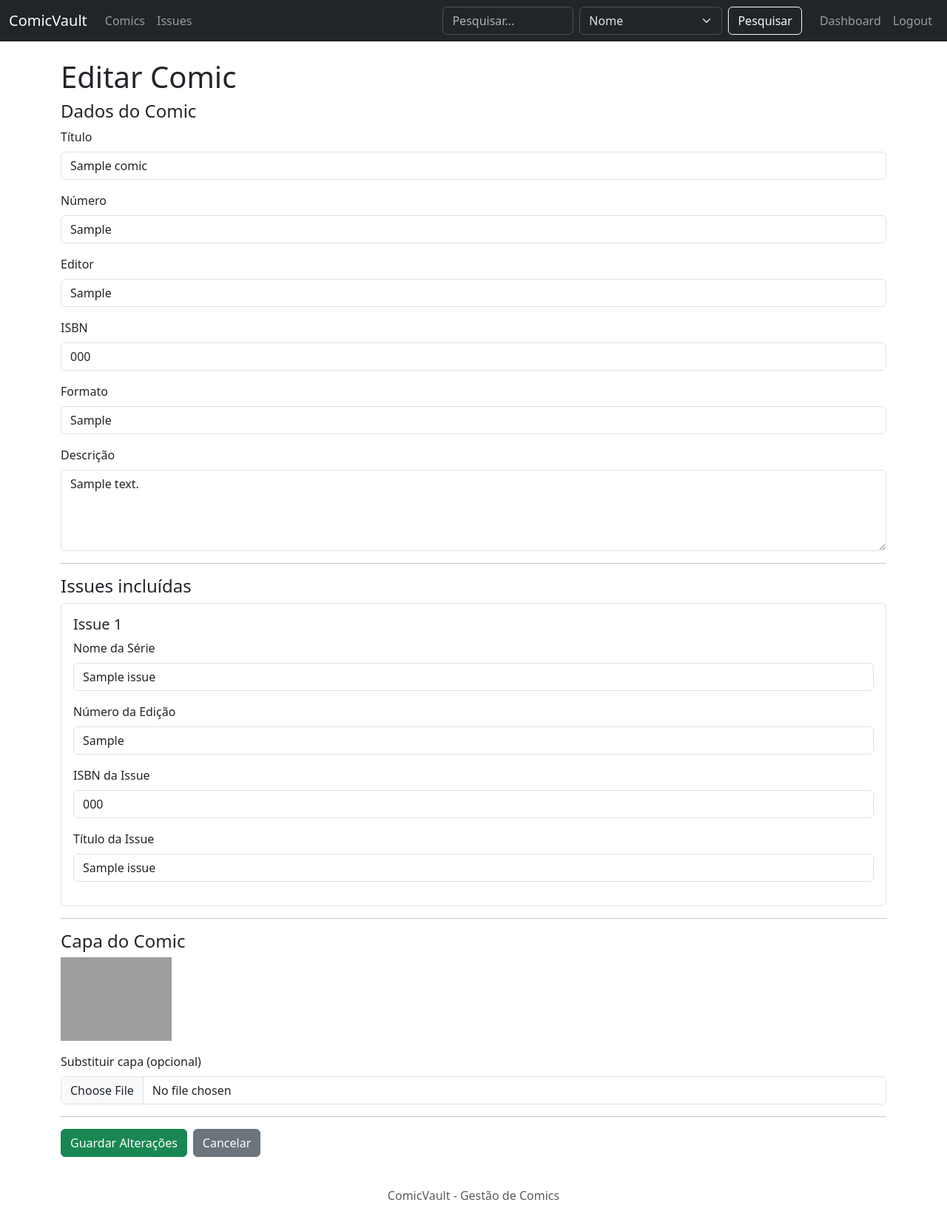
After one commit to Abarrosk/ComicVault, a Laravel app: page /comics/1/editar in a window 1280 px wide. The commit adds this page. Shown: the whole page at 74% size. Run offline with Laravel 12, Linux system fonts and the light colour scheme; a user stored in the database is signed in; data comes from the database, SQL or seed files in the repository; tables that the repository leaves empty hold one stand-in row (values such as "Sample post"); parts of the project's set-up code (start-up, migrations or seed data) failed here and were passed over; grey boxes are pictures that could not be loaded.

Commit message:
Implementar edicao e eliminacao de comics com controlo de permissoes

```diff
--- a/app/Http/Controllers/ComicController.php
+++ b/app/Http/Controllers/ComicController.php
@@ -128,4 +128,165 @@ public function storeComic(Request $request)
         ->route('comics.show', $comic->id)
         ->with('message', 'Comic e issues adicionados com sucesso!');
 }
+
+ // Apresentar formulário de edição
+public function editComic(int $id)
+{
+    $comic = Comic::where('id', $id)->firstOrFail();
+
+    $issuesComic = Issue::where('id_comic', $id)->get();
+
+    return view('comics.editComics',
+        compact('comic', 'issuesComic'));
 }
+
+
+ // Atualizar Comic e respetivas Issues
+public function updateComic(Request $request, int $id)
+{
+    $comic = Comic::where('id', $id)->firstOrFail();
+
+    // Validar dados recebidos
+    $request->validate([
+        'titulo' => 'required|string|max:255',
+        'numero' => 'nullable|string|max:20',
+        'editor' => 'required|string|max:100',
+        'isbn' => 'nullable|string|max:20|unique:comics,isbn,' . $comic->id,
+        'formato' => 'nullable|string|max:50',
+        'descricao' => 'nullable|string',
+        'capa' => 'nullable|image|max:2048',
+
+        'issues' => 'nullable|array',
+        'issues.*.nome_serie' => 'required|string|max:255',
+        'issues.*.numero_edicao' => 'required|string|max:20',
+        'issues.*.isbn' => 'nullable|string|max:20',
+        'issues.*.titulo' => 'nullable|string|max:255',
+    ]);
+
+    // Manter a capa anterior se não for enviada outra
+    $caminhoCapa = $comic->caminho_capa;
+    $caminhoAntigo = $comic->caminho_capa;
+    $novaCapa = false;
+
+    if ($request->hasFile('capa')) {
+
+        $caminhoCapa = Storage::disk('public')
+            ->putFile('comics', $request->file('capa'));
+
+        $novaCapa = true;
+    }
+
+    // Atualizar os dados do comic
+    $comic->update([
+        'titulo' => $request->titulo,
+        'numero' => $request->numero,
+        'editor' => $request->editor,
+        'isbn' => $request->isbn,
+        'formato' => $request->formato,
+        'descricao' => $request->descricao,
+        'caminho_capa' => $caminhoCapa,
+    ]);
+
+    // Atualizar as issues já associadas ao comic
+    $issuesComic = Issue::where('id_comic', $comic->id)->get();
+
+    foreach ($issuesComic as $issue) {
+
+        $dadosIssue = $request->input('issues.' . $issue->id);
+
+        if ($dadosIssue !== null) {
+
+            $issue->update([
+                'nome_serie' => $dadosIssue['nome_serie'],
+                'numero_edicao' => $dadosIssue['numero_edicao'],
+                'isbn' => $dadosIssue['isbn'] ?? null,
+                'titulo' => $dadosIssue['titulo'] ?? null,
+            ]);
+        }
+    }
+
+    // Remover a capa antiga do armazenamento local, se foi substituída
+    if ($novaCapa && $caminhoAntigo &&
+        !str_starts_with($caminhoAntigo, 'http')) {
+
+        Storage::disk('public')->delete($caminhoAntigo);
+    }
+
+    return redirect()
+        ->route('comics.show', $comic->id)
+        ->with('message', 'Comic atualizado com sucesso!');
+}
+
+ // Apresentar confirmação de eliminação
+public function confirmarEliminarComic(int $id)
+{
+    // Apenas administradores
+    if (Auth::user()->tipo_utilizador != 1) {
+        abort(403);
+    }
+
+    $comic = Comic::where('id', $id)->firstOrFail();
+
+    $numeroIssues = Issue::where('id_comic', $id)->count();
+
+    return view('comics.confirmarEliminarComic',
+        compact('comic', 'numeroIssues'));
+}
+
+
+
+ // Eliminar Comic
+public function deleteComic(int $id)
+{
+    // Apenas administradores
+    if (Auth::user()->tipo_utilizador != 1) {
+        abort(403);
+    }
+
+    $comic = Comic::where('id', $id)->firstOrFail();
+
+    $caminhoCapa = $comic->caminho_capa;
+
+    // Eliminar o comic da base de dados
+    $comic->delete();
+
+    // Eliminar a capa guardada localmente
+    if ($caminhoCapa &&
+        !str_starts_with($caminhoCapa, 'http')) {
+
+        Storage::disk('public')->delete($caminhoCapa);
+    }
+
+    return redirect()
+        ->route('comics.all')
+        ->with('message', 'Comic eliminado com sucesso!');
+}
+
+
+
+
+
+
+
+
+
+
+
+
+
+
+
+
+
+
+
+
+
+
+
+
+
+
+
+
+}
--- /dev/null
+++ b/resources/views/comics/editComics.blade.php
@@ -0,0 +1,133 @@
+@extends('layouts.frontOffice')
+
+@section('title', 'Editar Comic')
+
+@section('content')
+
+    <h1>Editar Comic</h1>
+
+    @if ($errors->any())
+        <div class="alert alert-danger">
+            <ul>
+                @foreach ($errors->all() as $error)
+                    <li>{{ $error }}</li>
+                @endforeach
+            </ul>
+        </div>
+    @endif
+
+    <form action="{{ route('comics.update', $comic->id) }}" method="POST" enctype="multipart/form-data">
+
+        @csrf
+        @method('PUT')
+
+        <h4>Dados do Comic</h4>
+
+        <div class="mb-3">
+            <label class="form-label">Título</label>
+            <input type="text" name="titulo" class="form-control" value="{{ old('titulo', $comic->titulo) }}" required>
+        </div>
+
+        <div class="mb-3">
+            <label class="form-label">Número</label>
+            <input type="text" name="numero" class="form-control" value="{{ old('numero', $comic->numero) }}">
+        </div>
+
+        <div class="mb-3">
+            <label class="form-label">Editor</label>
+            <input type="text" name="editor" class="form-control" value="{{ old('editor', $comic->editor) }}" required>
+        </div>
+
+        <div class="mb-3">
+            <label class="form-label">ISBN</label>
+            <input type="text" name="isbn" class="form-control" value="{{ old('isbn', $comic->isbn) }}">
+        </div>
+
+        <div class="mb-3">
+            <label class="form-label">Formato</label>
+            <input type="text" name="formato" class="form-control" value="{{ old('formato', $comic->formato) }}">
+        </div>
+
+        <div class="mb-3">
+            <label class="form-label">Descrição</label>
+            <textarea name="descricao" class="form-control" rows="4">{{ old('descricao', $comic->descricao) }}</textarea>
+        </div>
+
+        <hr>
+
+        <h4>Issues incluídas</h4>
+
+        @forelse ($issuesComic as $issue)
+            <div class="border rounded p-3 mb-3">
+
+                <h5>Issue {{ $loop->iteration }}</h5>
+
+                <div class="mb-3">
+                    <label class="form-label">Nome da Série</label>
+                    <input type="text" name="issues[{{ $issue->id }}][nome_serie]" class="form-control"
+                        value="{{ old('issues.' . $issue->id . '.nome_serie', $issue->nome_serie) }}" required>
+                </div>
+
+                <div class="mb-3">
+                    <label class="form-label">Número da Edição</label>
+                    <input type="text" name="issues[{{ $issue->id }}][numero_edicao]" class="form-control"
+                        value="{{ old('issues.' . $issue->id . '.numero_edicao', $issue->numero_edicao) }}" required>
+                </div>
+
+                <div class="mb-3">
+                    <label class="form-label">ISBN da Issue</label>
+                    <input type="text" name="issues[{{ $issue->id }}][isbn]" class="form-control"
+                        value="{{ old('issues.' . $issue->id . '.isbn', $issue->isbn) }}">
+                </div>
+
+                <div class="mb-3">
+                    <label class="form-label">Título da Issue</label>
+                    <input type="text" name="issues[{{ $issue->id }}][titulo]" class="form-control"
+                        value="{{ old('issues.' . $issue->id . '.titulo', $issue->titulo) }}">
+                </div>
+
+            </div>
+
+        @empty
+
+            <p>Este comic não tem issues associadas.</p>
+        @endforelse
+
+        <hr>
+
+        <h4>Capa do Comic</h4>
+
+        @if ($comic->caminho_capa)
+            <div class="mb-3">
+                <img src="{{ str_starts_with($comic->caminho_capa, 'http')
+                    ? $comic->caminho_capa
+                    : asset('storage/' . $comic->caminho_capa) }}"
+                    width="150" alt="Capa atual do comic">
+            </div>
+        @endif
+
+        <div class="mb-3">
+            <label class="form-label">
+                Substituir capa (opcional)
+            </label>
+
+            <input type="file" name="capa" class="form-control" accept="image/*">
+        </div>
+
+        <hr>
+
+        <div class="d-flex gap-2">
+
+            <button type="submit" class="btn btn-success">
+                Guardar Alterações
+            </button>
+
+            <a href="{{ route('comics.show', $comic->id) }}" class="btn btn-secondary">
+                Cancelar
+            </a>
+
+        </div>
+
+    </form>
+
+@endsection
--- a/routes/web.php
+++ b/routes/web.php
@@ -42,3 +42,22 @@ Route::get('/dashboard', [DashboardController::class, 'index'])
     // Pesquisa geral de comics e issues
 Route::get('/pesquisa', [PesquisaController::class, 'resultados'])
     ->name('pesquisa.resultados');
+
+     // Editar Comic
+Route::get('/comics/{id}/editar', [ComicController::class, 'editComic'])
+    ->middleware('auth')
+    ->name('comics.edit');
+
+Route::put('/comics/{id}', [ComicController::class, 'updateComic'])
+    ->middleware('auth')
+    ->name('comics.update');
+
+// Confirmar eliminação
+Route::get('/comics/{id}/eliminar', [ComicController::class, 'confirmarEliminarComic'])
+    ->middleware('auth')
+    ->name('comics.confirmarEliminar');
+
+// Eliminar Comic
+Route::delete('/comics/{id}', [ComicController::class, 'deleteComic'])
+    ->middleware('auth')
+    ->name('comics.destroy');
```
Also changed, not shown: resources/views/comics/allComics.blade.php (+24 -4 lines), resources/views/comics/confirmarEliminarComic.blade.php (added, +52 -0 lines).
